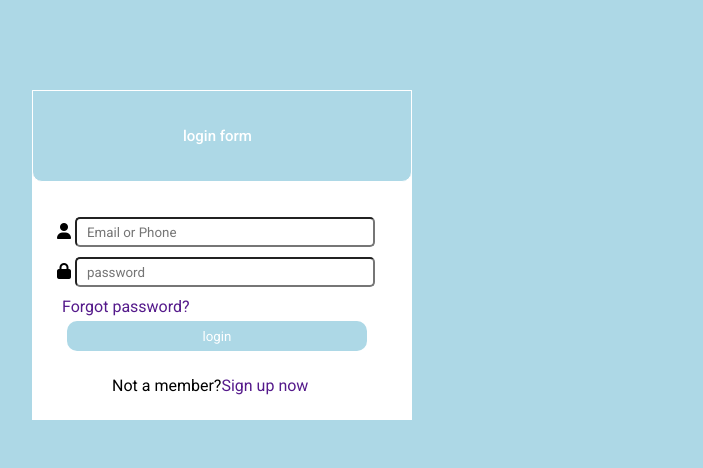
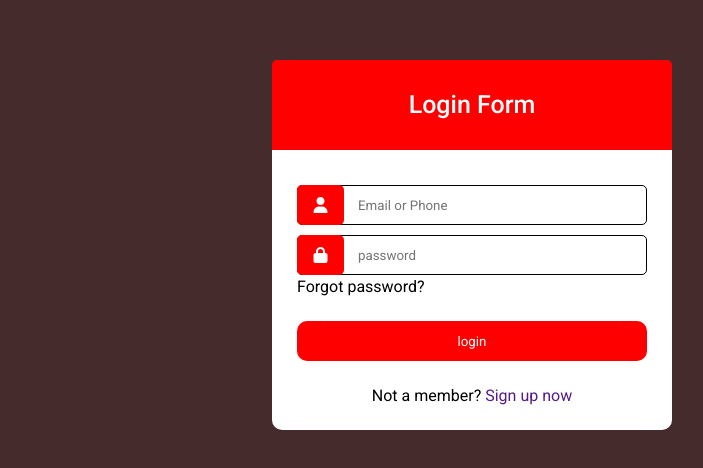
Before and after one commit to StephenAdedayo/practicing-1, a plain HTML site: page index.html in a window 1280 px wide. Shown: the part 110-578 px from the top of the page, without its empty margins (168-871 px from the left). Drawn offline with Linux system fonts and the light colour scheme.

Commit message:
update on login form

```diff
--- a/index.html
+++ b/index.html
@@ -9,9 +9,9 @@
 </head>
 <body>
 
-
+    <div class="container">
         <div class="box">
-            <div class="box-header"><span>login form</span> </div>
+            <div class="box-header"><span>Login Form</span> </div>
 
                 <form action="">
                     <div class="box-row">
@@ -23,18 +23,21 @@
                         <input type="password" placeholder="password">
                     </div>
                     <div class="pass">
-                        <a href="">Forgot password?</a>
-                    </div>
-                    <div class="button"><button>login</button></div>
+                        <a href="">Forgot password?</a> </div>
+                        <div class="button"><button>login</button></div>
+
+                        <div class="bottom">
+                            <p>Not a member?  <a href="">Sign up now</a></p>
+
+                        </div>
+
+
+
                 </form>
 
-                <div class="bottom">
-                    <p>Not a member?</p>
-                    <a href="">Sign up now</a>
-                </div>
+    </div>
+    </div>
 
-        </div>
-    </div>
 
 </body>
 </html>
--- a/style.css
+++ b/style.css
@@ -9,27 +9,33 @@
 }
 
 body{
-    background-color: lightblue;
+    background-color: #452b2b;
+    overflow:hidden ;
+
+}
+.container{
+    width: 440px;
+    padding: 0 20px;
+    margin: 170px auto;
 }
 
 .box{
-    width: 380px;
-    height: 100%;
-    margin: 200px ;
+    width:100%;
     background-color: #fff;
+    border-radius: 10px;
+
+
 
 }
 
 .box .box-header{
     line-height: 90px;
-    background-color:lightblue;
-    width: 100%;
-    padding: 0 150px;
+    background-color:red;
+    text-align: center;
     color: #fff;
+    font-size: 25px;
     font-weight: 500;
-    font-size: 15px;
-    border: 1px solid ;
-    border-radius: 0 0 10px 10px;
+    border-radius: 5px 5px 0 0;
 
 }
 
@@ -37,38 +43,67 @@ body{
     padding: 35px 25px 25px 25px;
 }
 
-form .box-row input{
-    width: 300px;
-    height: 30px;
+.box .box-row{
+    height: 40px;
+    margin-bottom: 10px;
     position: relative;
-    margin-bottom: 10px;
-    border-radius: 5px;
-    padding: 0 0 0 10px;
+
 }
 
 
+
+form .box-row input{
+    width: 100%;
+    height: 100%;
+    outline: none;
+    padding-left: 60px;
+    border-radius: 5px;
+    border: 1px solid ;
+}
+form .box-row input:focus{
+    outline: outset blue;
+}
+
+form .box-row i{
+    position: absolute;
+    width: 47px;
+    height: 100%;
+    background-color: red;
+    display: flex;
+    align-items: center;
+    justify-content: center;
+    border-radius: 5px;
+    color: white;
+}
+
+
+form .pass{
+    margin: -8px 0 20px 0;
+}
 .pass a{
+    color: black;
     text-decoration: none;
-    padding: 0 0 0 5px;
 
 }
-.button button{
-    width: 300px;
-    height: 30px;
-    margin: 5px 5px 0 10px;
-    background-color: lightblue;
+    .button button{
+    width: 100%;
+    height: 40px;
+    margin: 5px 0 5px;
+    background-color: red;
     color: white;
     border: none;
     border-radius: 10px;
+    cursor: pointer;
 
 }
 button:hover{
-    background-color: blue;
+    background-color: tomato;
     transition: 0.5s ease in;
 }
 .bottom{
-    display: flex;
-    padding: 0 0 25px 80px;
+    text-align: center;
+    margin-top: 20px;
+
 
 }
 .bottom a{
```
